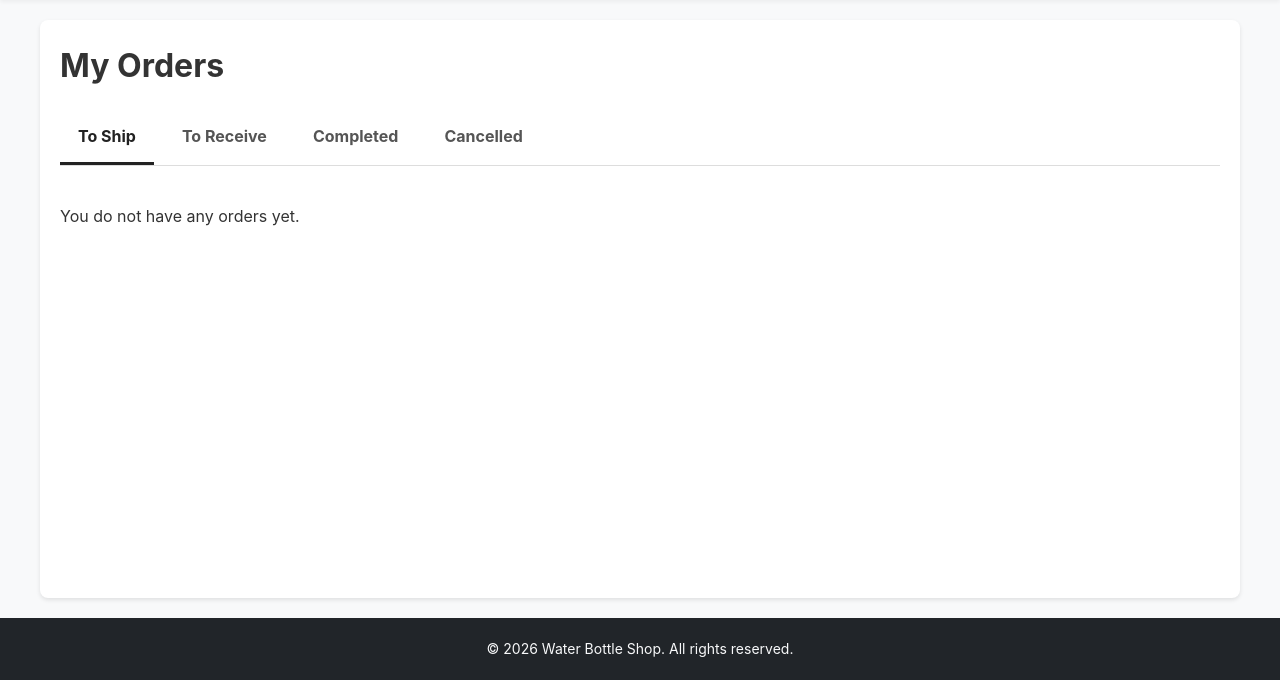
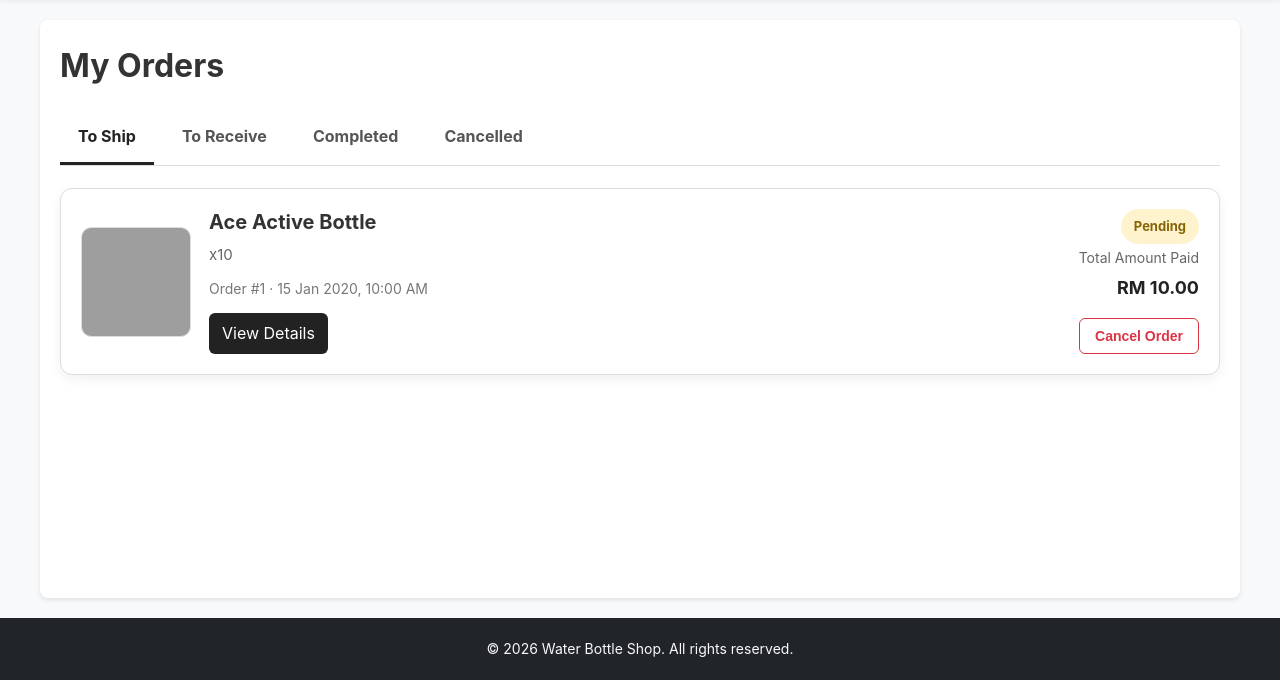
Before and after one commit to Zhifoong0822/WaterBottleOnlineShoppingWeb, a PHP site: page /order_history.php in a window 1280 px wide. Shown: the part 120-800 px from the top of the page. Run offline with PHP 8.4, Linux system fonts and the light colour scheme; data comes from the database, SQL or seed files in the repository; tables that the repository leaves empty hold one stand-in row (values such as "Sample post"); grey boxes are pictures that could not be loaded.

Commit message:
fix error

```diff
--- a/order_detail.php
+++ b/order_detail.php
@@ -5,7 +5,7 @@ require_once "_base.php";
 $_title = "Order Details";
 
 // Temporary customer ID for testing
-$user_id = 2;
+$user_id = 1;
 
 if (!isset($_GET["id"]) || !ctype_digit($_GET["id"])) {
     die("Invalid order ID.");
--- a/order_history.php
+++ b/order_history.php
@@ -4,7 +4,7 @@ require_once "_base.php";
 
 $_title = "My Orders";
 
-$user_id = 2;
+$user_id = 1;
 
 $status_filter = get("status", "pending");
 
```
